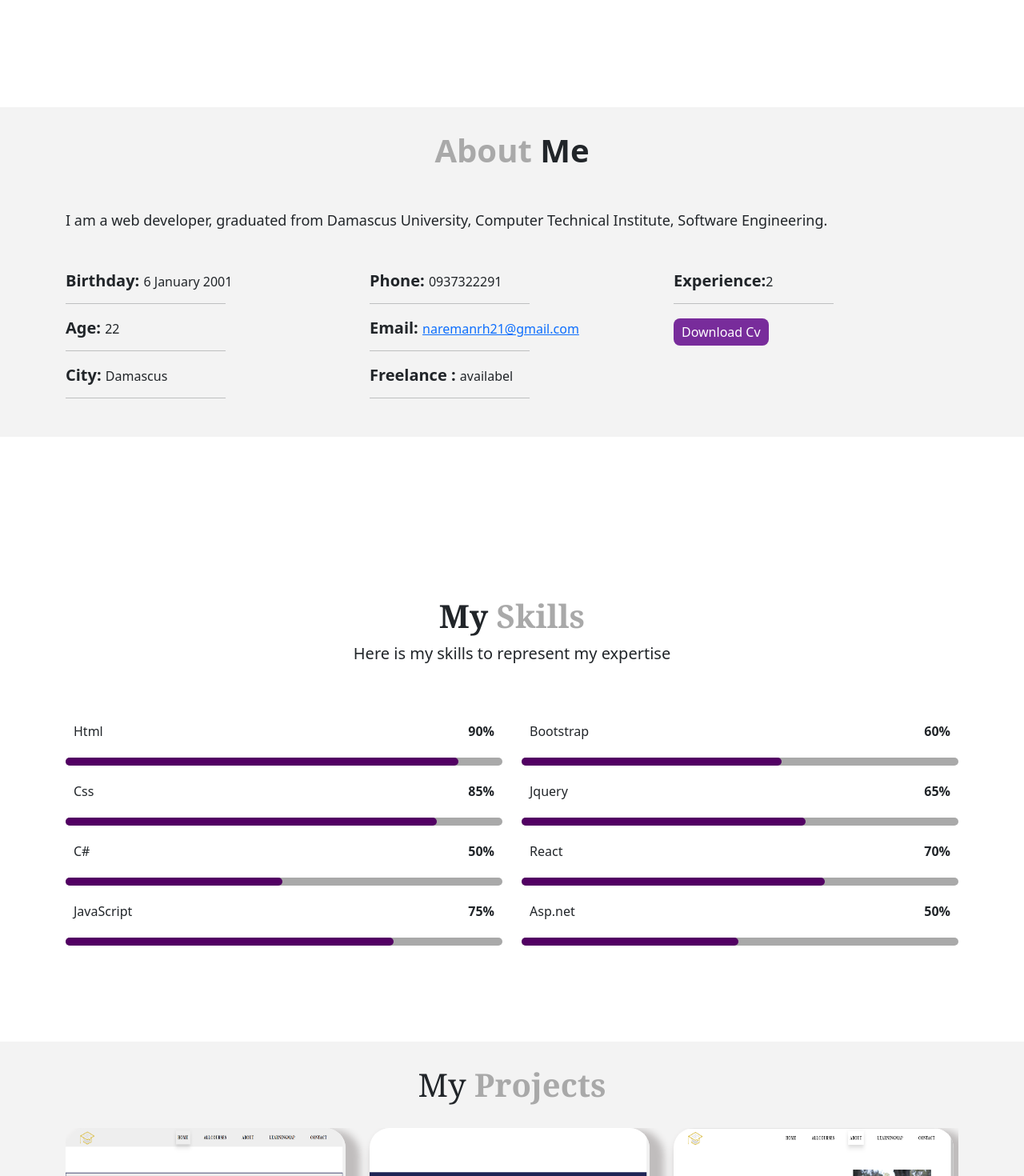
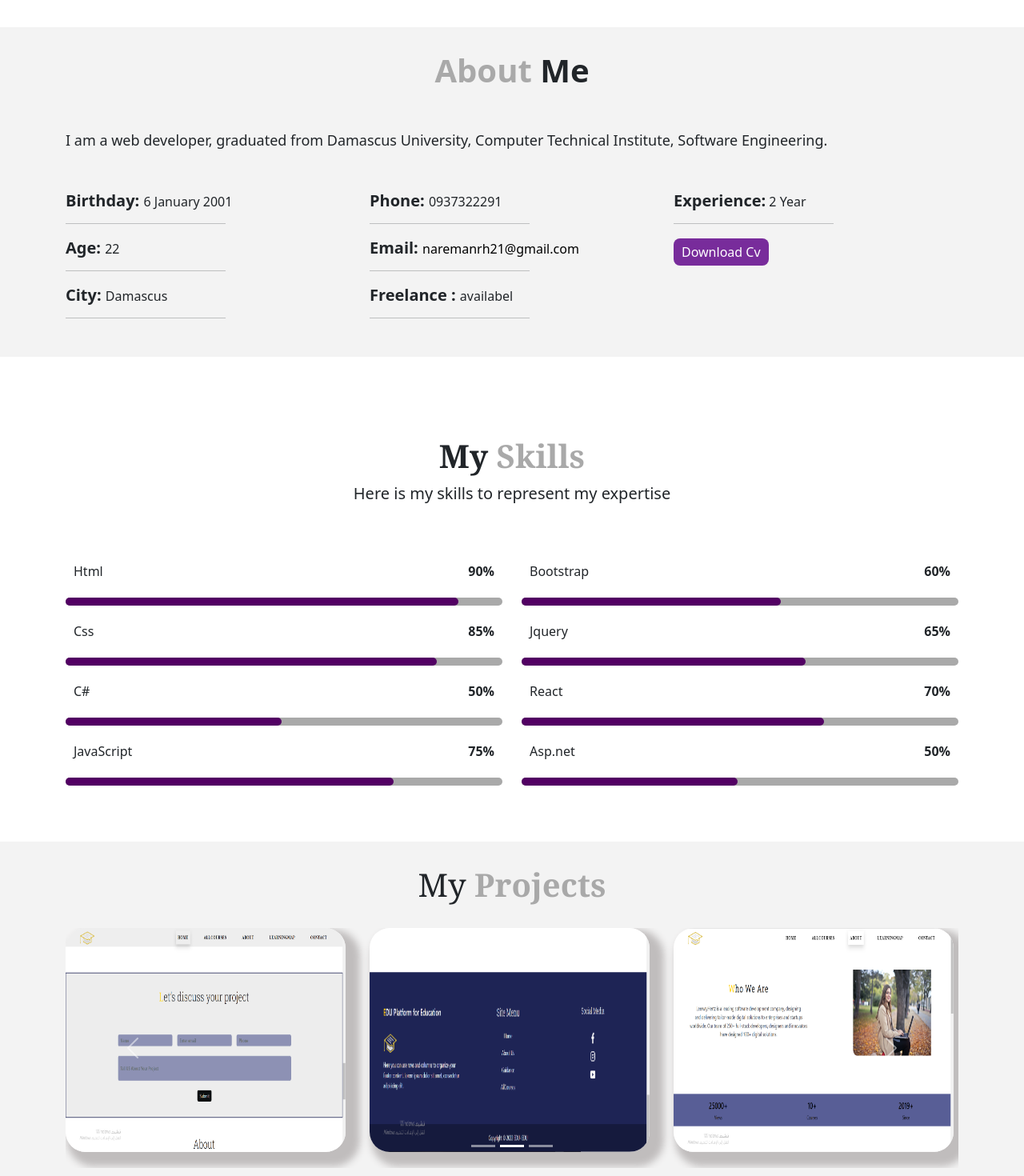
Before and after one commit to NaremanRahmeh/Poptfolio, a React (Create React App) app: page / in a window 1280 px wide. Shown: the part 640-2110 px from the top of the page at 80% size. Built offline with nearby package versions, Linux system fonts and the light colour scheme.

Commit message:
first edit

```diff
--- a/src/Pages/About/About.css
+++ b/src/Pages/About/About.css
@@ -1,14 +1,14 @@
 .about{
     height: auto;
-    margin-bottom: 100px;
+    margin-bottom: 50px;
     background-color: rgba(231, 231, 231, 0.5);
     padding: 30px 30px;
-    margin-top: 200px;
+    margin-top: 150px;
 
 }
 .about h1{
     text-align: center;
-    margin-bottom: 30px;
+    margin-bottom: 20px;
     font-size: 40px;
     font-weight:bold;
 }
@@ -24,7 +24,10 @@
     font-size: 18px;
     font-weight: 300px;
 }
-
+.about a{
+    text-decoration: none;
+    color: black;
+}
 
 .about h4{
     font-size: 30px;
--- a/src/Pages/About/About.js
+++ b/src/Pages/About/About.js
@@ -35,7 +35,7 @@ export const About =()=> {
            <hr/>
           </div>
           <div className='col-md-4 sm-12'>
-          <h6><span>Experience:</span>2</h6>
+          <h6><span>Experience:</span> 2 Year</h6>
           <hr/>
           <button className='btn1'> Download Cv</button>
           </div>
--- a/src/Pages/Contact/Contact.css
+++ b/src/Pages/Contact/Contact.css
@@ -1,6 +1,6 @@
 .contact{
     height: auto;
-    margin-top: 200px;
+    margin-top: 50px;
     margin-bottom: 100px;
 }
 .contact .contact-header{
--- a/src/Pages/Home/Home.css
+++ b/src/Pages/Home/Home.css
@@ -2,7 +2,7 @@
 
     height: auto;
     color: black;
-    margin-top: 200px;
+    margin-top: 150px;
 }
 .home .row{
     margin-left: 40px;
--- a/src/Pages/MySkills/MySkills.css
+++ b/src/Pages/MySkills/MySkills.css
@@ -1,7 +1,7 @@
 .skills{
 
     height: auto;
-    margin-top: 200px;
+    margin-top: 100px;
 }
 .skills-header{
     width: 100%;
--- a/src/Pages/Projects/Projects.css
+++ b/src/Pages/Projects/Projects.css
@@ -1,8 +1,8 @@
 .projects{
     background-color:rgba(231, 231, 231, 0.5);
     height: auto;
-    margin-bottom: 100px;
-    margin-top: 100px;
+    margin-bottom: 50px;
+    margin-top: 50px;
     padding: 30px 30px;
 
 }
```
